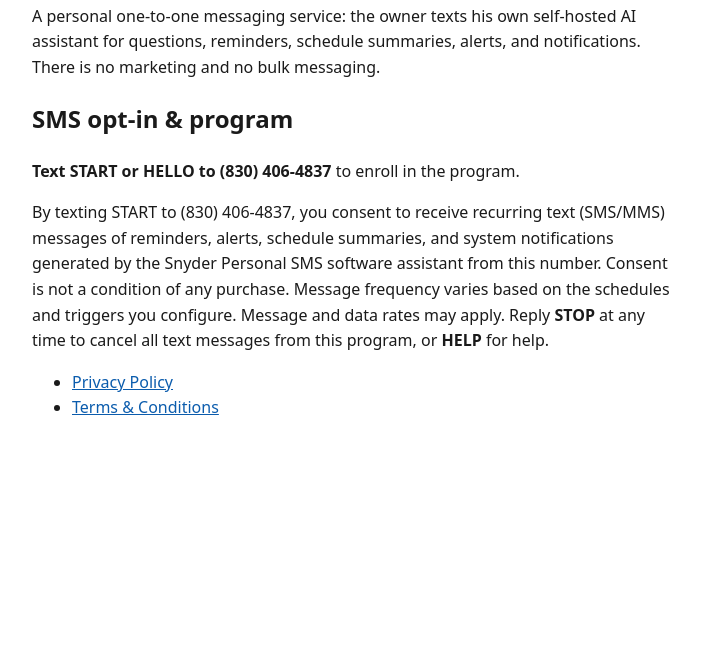
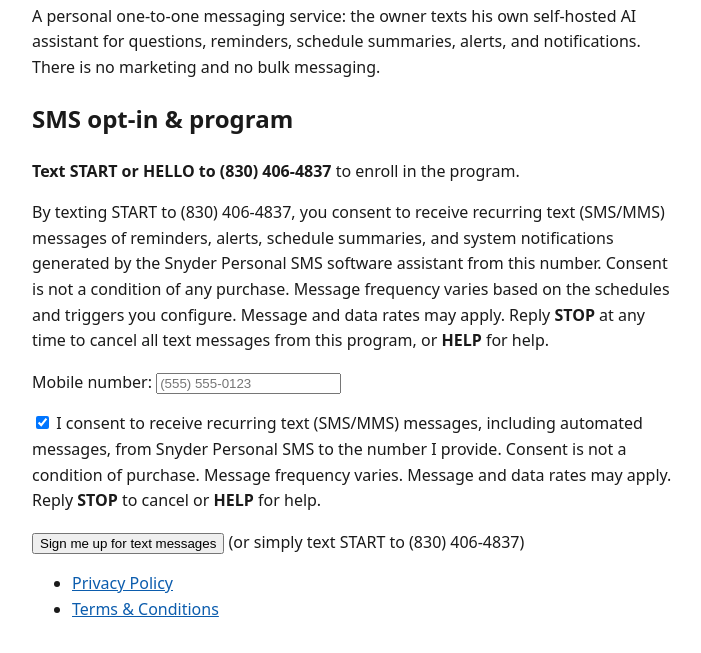
Before and after one commit to Mike61704/snyder-personal-sms, a plain HTML site: page index.html in a window 1280 px wide. Shown: the part 117-770 px from the top of the page, without its empty margins (288-989 px from the left). Drawn offline with Linux system fonts and the light colour scheme.

Commit message:
Add SMS consent checkbox form with full CTIA disclosures to homepage

```diff
--- a/index.html
+++ b/index.html
@@ -9,6 +9,14 @@
 <h2>SMS opt-in &amp; program</h2>
 <p><strong>Text START or HELLO to (830) 406-4837</strong> to enroll in the program.</p>
 <p>By texting START to (830) 406-4837, you consent to receive recurring text (SMS/MMS) messages of reminders, alerts, schedule summaries, and system notifications generated by the Snyder Personal SMS software assistant from this number. Consent is not a condition of any purchase. Message frequency varies based on the schedules and triggers you configure. Message and data rates may apply. Reply <strong>STOP</strong> at any time to cancel all text messages from this program, or <strong>HELP</strong> for help.</p>
+
+<form action="#" method="post" onsubmit="return false;">
+  <p><label for="sms-phone">Mobile number:</label>
+  <input type="tel" id="sms-phone" name="phone" placeholder="(555) 555-0123"></p>
+  <p><input type="checkbox" id="sms-consent" name="consent" checked>
+  <label for="sms-consent">I consent to receive recurring text (SMS/MMS) messages, including automated messages, from Snyder Personal SMS to the number I provide. Consent is not a condition of purchase. Message frequency varies. Message and data rates may apply. Reply <strong>STOP</strong> to cancel or <strong>HELP</strong> for help.</label></p>
+  <p><button type="submit">Sign me up for text messages</button> (or simply text START to (830) 406-4837)</p>
+</form>
 <ul>
 <li><a href="privacy-policy.html">Privacy Policy</a></li>
 <li><a href="terms-and-conditions.html">Terms &amp; Conditions</a></li>
```
